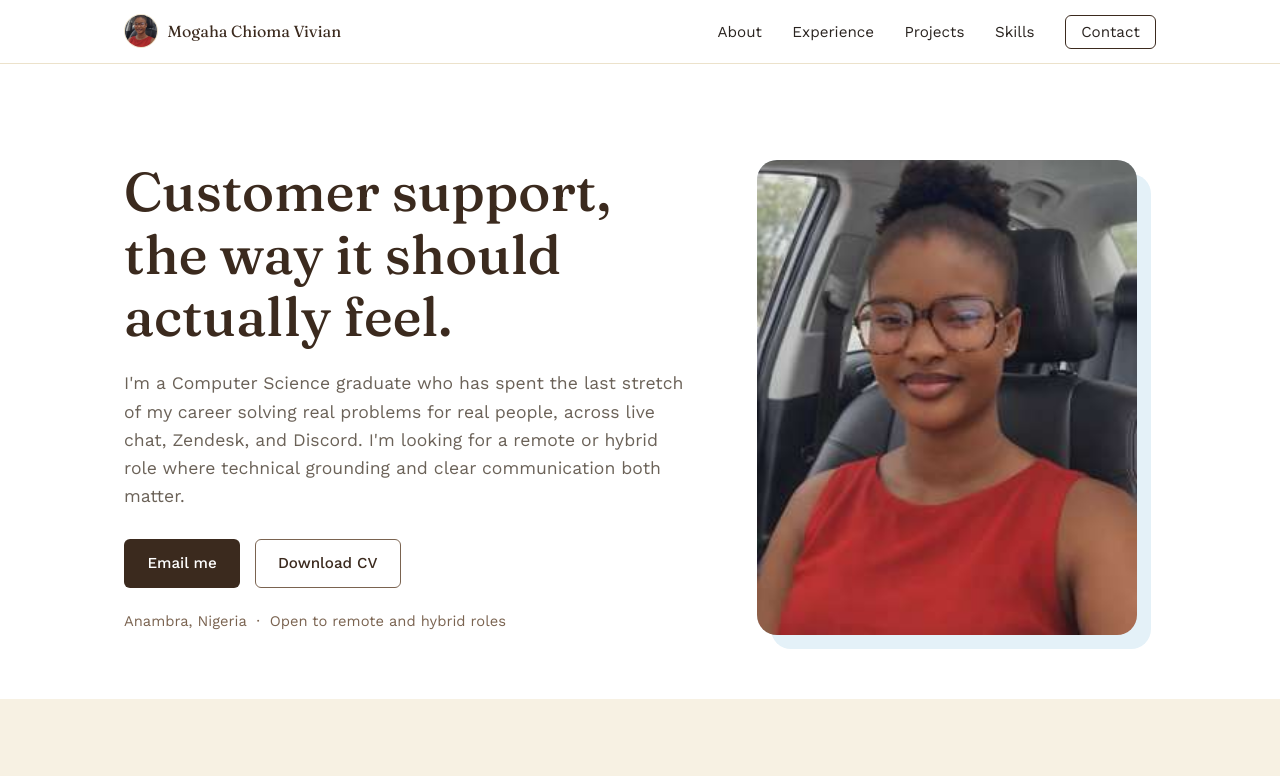
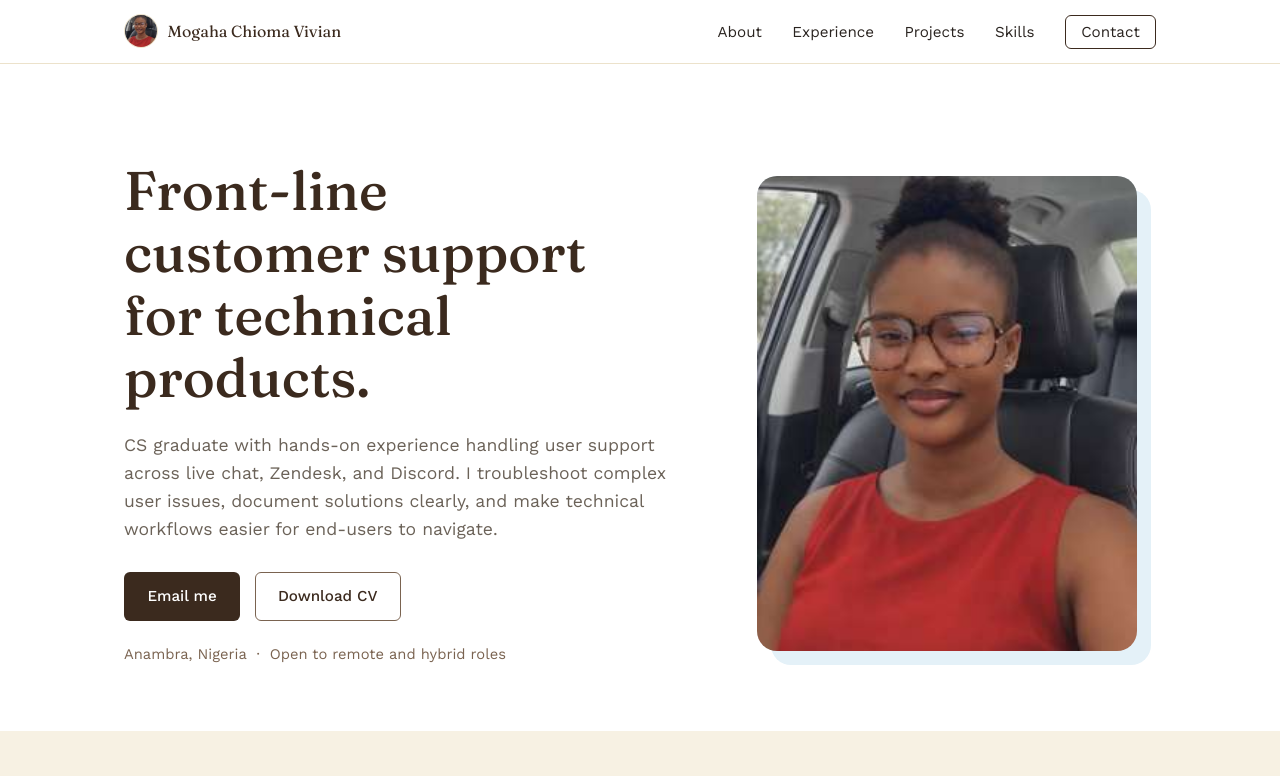
Before and after one commit to Emiloart/Chioma-Vivian, a website: page index.html in a window 1280 px wide. Shown: the top 776 px of the page. Drawn offline with nearby package versions, Linux system fonts and the light colour scheme.

Commit message:
refine: sharpen technical customer support positioning

```diff
--- a/index.html
+++ b/index.html
@@ -33,8 +33,8 @@
     <section class="hero">
       <div class="wrap hero-inner">
         <div class="hero-text">
-          <h1>Customer support, the way it should actually feel.</h1>
-          <p class="hero-lede">I'm a Computer Science graduate who has spent the last stretch of my career solving real problems for real people, across live chat, Zendesk, and Discord. I'm looking for a remote or hybrid role where technical grounding and clear communication both matter.</p>
+          <h1>Front-line customer support for technical products.</h1>
+          <p class="hero-lede">CS graduate with hands-on experience handling user support across live chat, Zendesk, and Discord. I troubleshoot complex user issues, document solutions clearly, and make technical workflows easier for end-users to navigate.</p>
           <div class="hero-actions"><a class="btn btn-primary" href="mailto:mogahachioma03@gmail.com">Email me</a><a class="btn btn-ghost" href="assets/Mogaha-Chioma-Vivian-CV.pdf" download>Download CV</a></div>
           <p class="hero-meta">Anambra, Nigeria &nbsp;·&nbsp; Open to remote and hybrid roles</p>
         </div>
```
